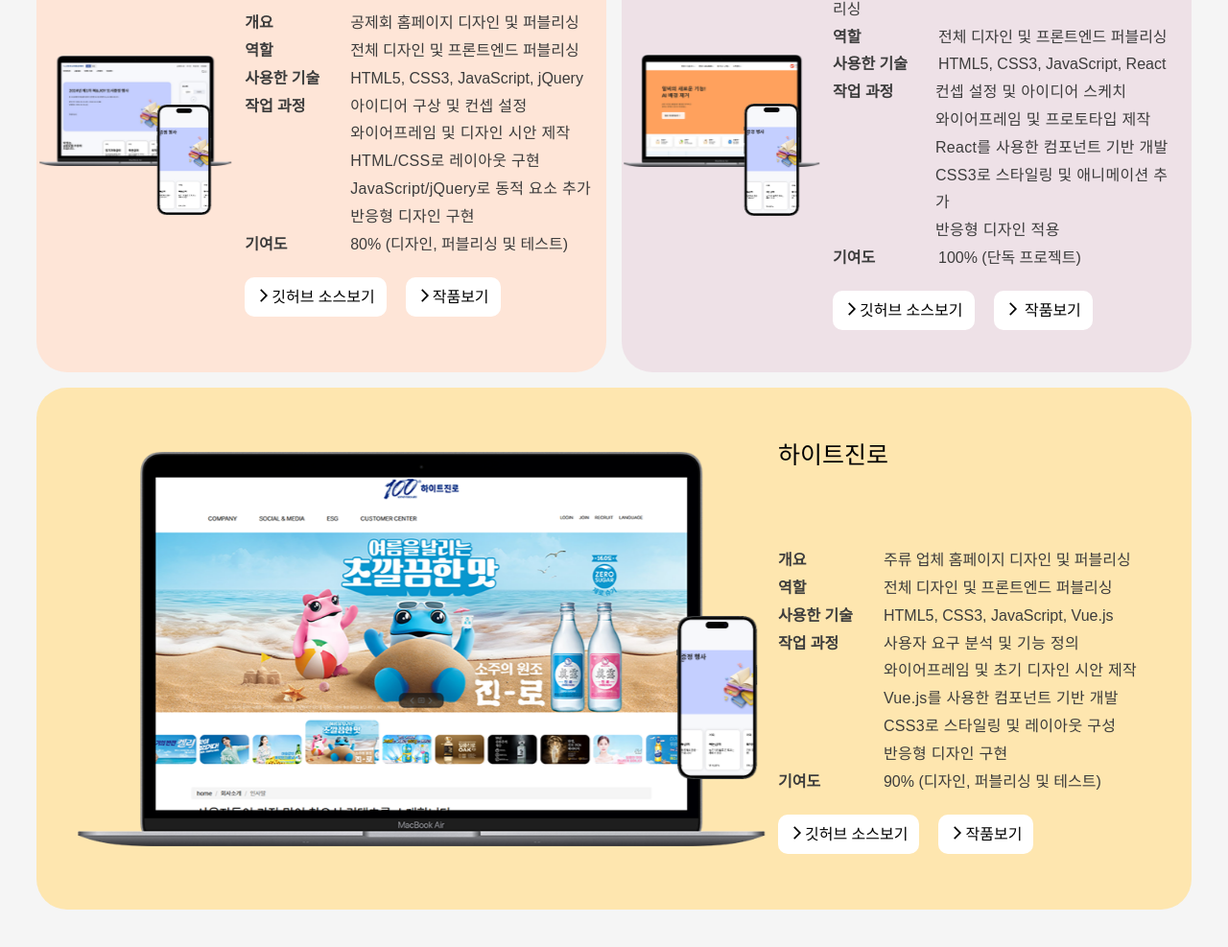
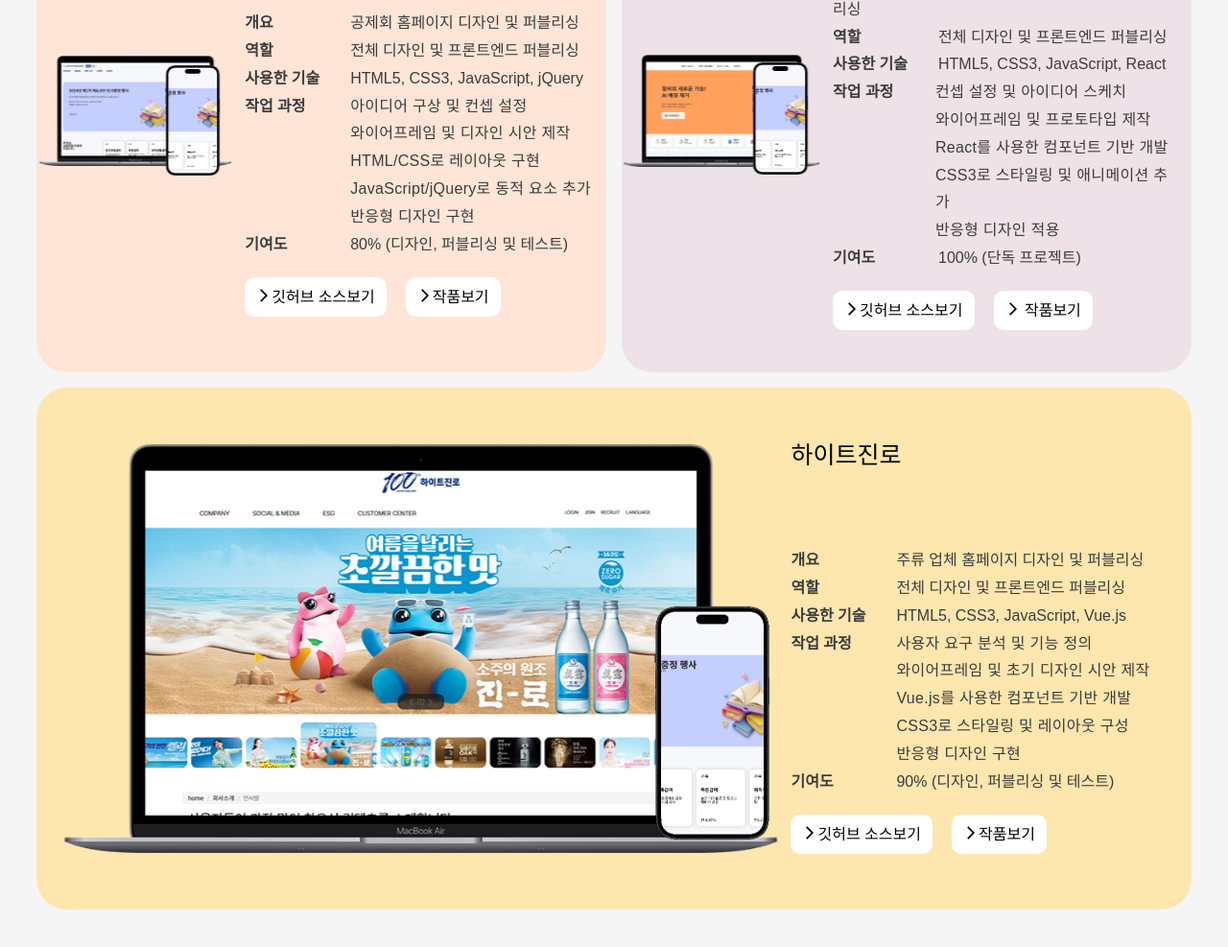
Before and after one commit to hyeminc0706/hyeminc0706, a plain HTML site: page index.html in a window 1280 px wide. Shown: the part 1267-2254 px from the top of the page at 96% size. Drawn offline with nearby package versions, Linux system fonts and the light colour scheme; files that its build step writes are made by us from their sources; a web font is replaced by a local one.

Commit message:
Update index.css

```diff
--- a/css/index.css
+++ b/css/index.css
@@ -589,7 +589,7 @@ main {
   transform: translateX(-1px);
   width: 100%;
   height: 100%;
-  max-width: 716px;
+  max-width: 743px;
 }
 @keyframes  slide{
   100%{
@@ -601,12 +601,12 @@ main {
 }
 #projects .wrap .list li figure::after{
   content:"";
-  width: 84px;
+  width: 65px;
   height: 100%;
   display: block;
   position: absolute;
   right: 9px;
-  bottom: -51px;
+  bottom: -10px;
   background-size: contain;
   background-repeat: no-repeat;
   background-position: center;
@@ -616,9 +616,13 @@ main {
 }
 #projects .wrap .list li:nth-child(2) figure::after{
   background-image: url(../img/pf1-phone.png);
+  bottom: -8px;
 }
 #projects .wrap .list li:nth-child(3) figure::after{
   background-image: url(../img/pf1-phone.png);
+  bottom: -120px;
+  width: 120px;
+  height: 120%;
 }
 #projects .wrap .list li .sub {
   grid-column: 2;
```
